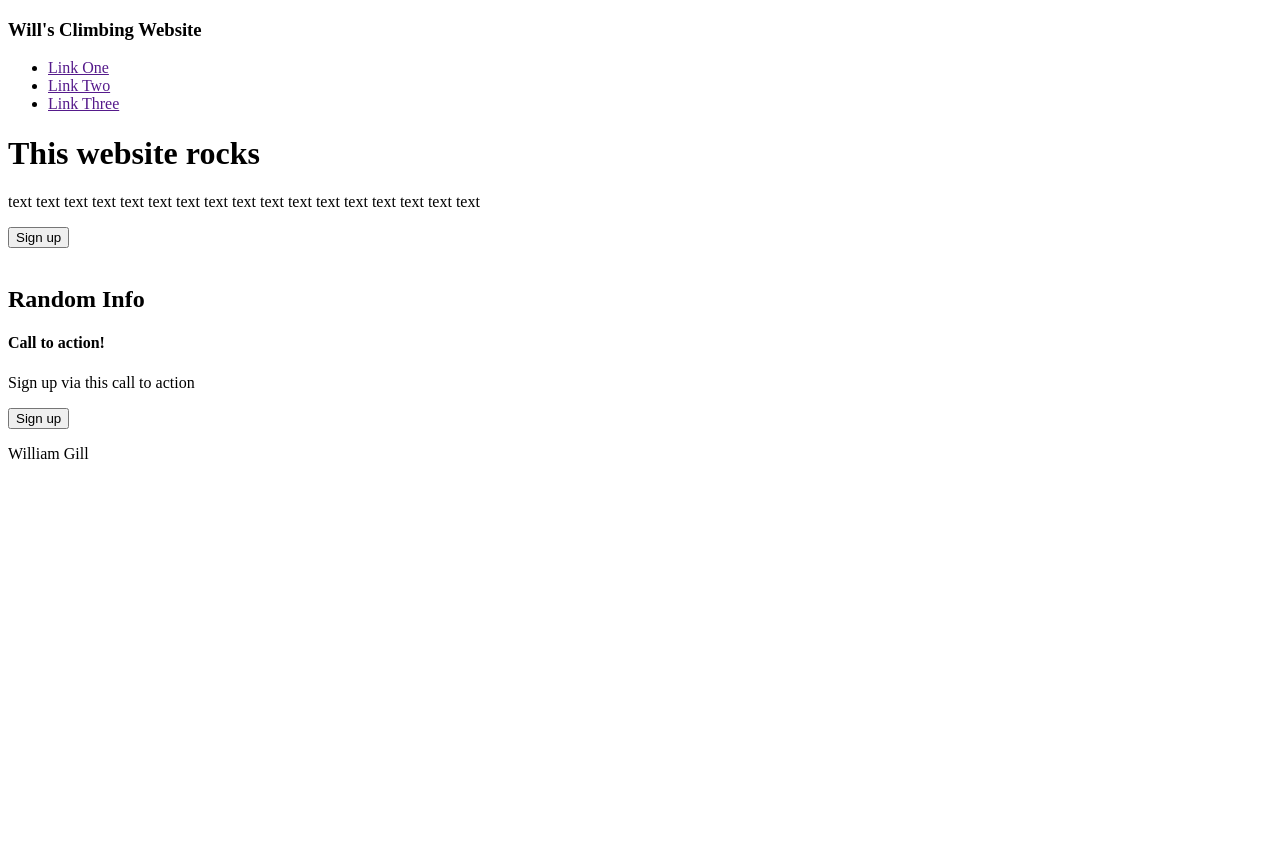
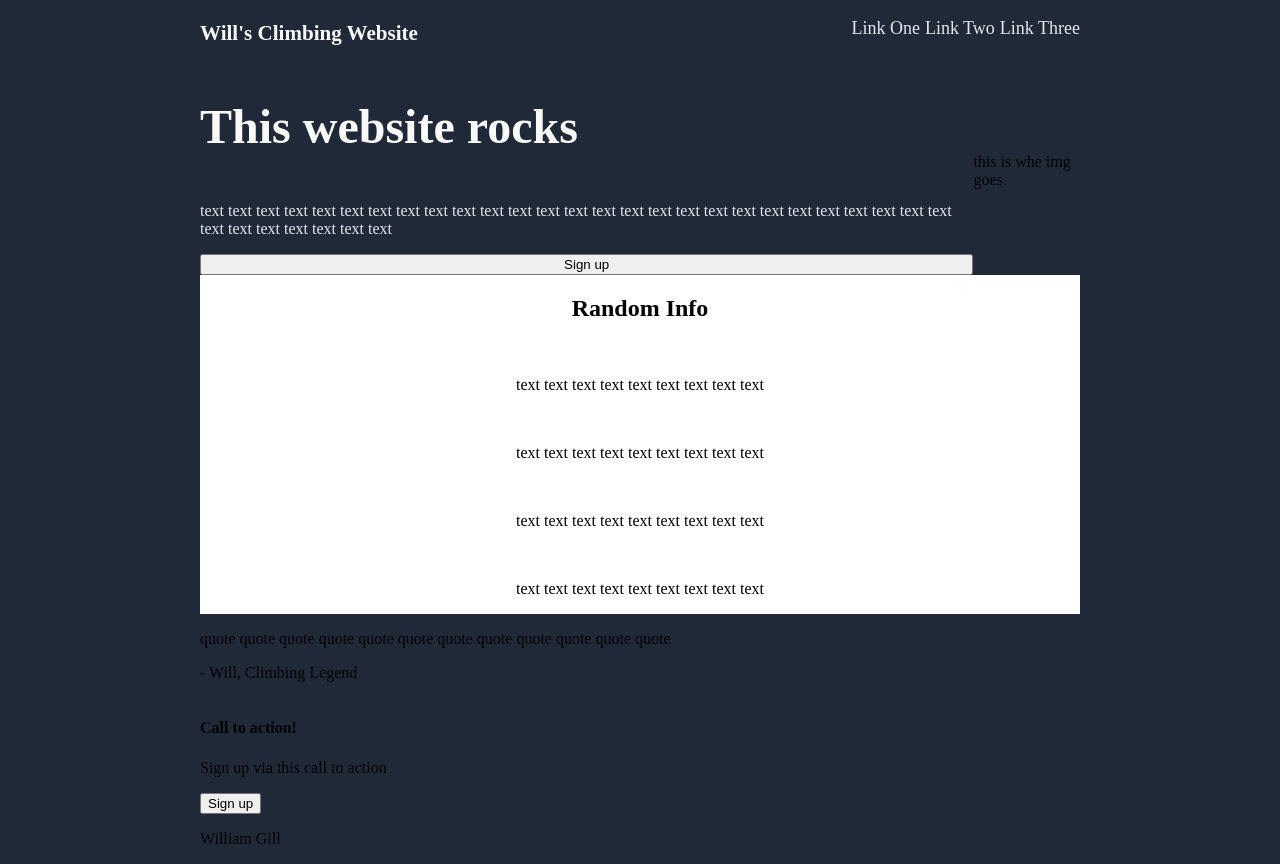
Before and after one commit to bn09whg/Odin-Launchpage-Project, a plain HTML site: page index.html in a window 1280 px wide. Before the commit the page ends 800 px from the top, so only its background shows below. Drawn offline with Linux system fonts and the light colour scheme.

Commit message:
Add syles.css and begin class structures
Added styles.css and created the basic css framework for header, body, intro and
info sections

```diff
--- a/index.html
+++ b/index.html
@@ -5,12 +5,13 @@
     <meta http-equiv="X-UA-Compatible" content="IE=edge">
     <meta name="viewport" content="width=device-width, initial-scale=1.0">
     <title>Will's Climbing Page</title>
+    <link rel="stylesheet" href="styles.css">
 </head>
 <body>
-    <header>
+    <header class="header">
         <div><h3 class="header-logo">Will's Climbing Website</h3></div>
-        <div class="links">
-            <ul>
+        <div>
+            <ul class="links">
                 <li><a href="">Link One</a></li>
                 <li><a href="">Link Two</a></li>
                 <li><a href="">Link Three</a></li>
@@ -21,16 +22,35 @@
         <div class="intro">
             <div class="intro-left">
                 <h1 class="hero-main">This website rocks</h1>
-                <p class="hero-second">text text text text text text text text text text text text text text text text text</p>
+                <p class="hero-second">text text text text text text text text text text text text text text text text text text text text text text text text text text text text text text text text text text</p>
                 <button class="hero-button">Sign up</button>
             </div>
-            <div><img src="" alt=""></div>
+            <div>this is whe img goes<img src="" alt=""></div>
         </div>
         <div class="info">
             <div><h2>Random Info</h2></div>
+            <div class="info-images">
+                <div>
+                    <img src="" alt="">
+                    <p>text text text text text text text text text</p>
+                </div>
+                <div>
+                    <img src="" alt="">
+                    <p>text text text text text text text text text</p>
+                </div>
+                <div>
+                    <img src="" alt="">
+                    <p>text text text text text text text text text</p>
+                </div>
+                <div>
+                    <img src="" alt="">
+                    <p>text text text text text text text text text</p>
+                </div>
+            </div>
         </div>
         <div class="quote">
-
+            <div class="quote-text"><p>quote quote quote quote quote quote quote quote quote quote quote quote</p></div>
+            <div class="quote-ref"><p>- Will, Climbing Legend</p></div>
         </div>
     </div>
     <div class="register">
--- /dev/null
+++ b/styles.css
@@ -0,0 +1,61 @@
+body {
+    display: flex;
+    flex-direction: column;
+    margin: 0px 200px;
+    background-color: #1F2937;
+}
+
+header, .intro {
+    display: flex;
+}
+
+header {
+    justify-content: space-between;
+    color: #E5E7EB;
+    font-size: 18px;
+}
+
+.header-logo {
+    font: 24px;
+    color: #F9FAF8;
+}
+
+ul.links, a {
+    display: flex;
+    list-style: none;
+    gap: 5px;
+    text-decoration: none;
+    color: #E5E7EB;
+    font-size: 18px;
+}
+
+.intro {
+    align-items: center;
+    ;
+}
+
+.hero-main {
+    font-size: 48px;
+    color: #F9FAF8;
+}
+
+.hero-second {
+    font: 18px;
+    color: #E5E7EB;
+}
+
+.intro-left {
+    display: flex;
+    flex-direction: column;
+}
+
+.info {
+    display: flex;
+    flex-direction: column;
+    background-color: white;
+    align-items: center;
+}
+.info images {
+    display: flex;
+    justify-content: space-between;
+}
```
